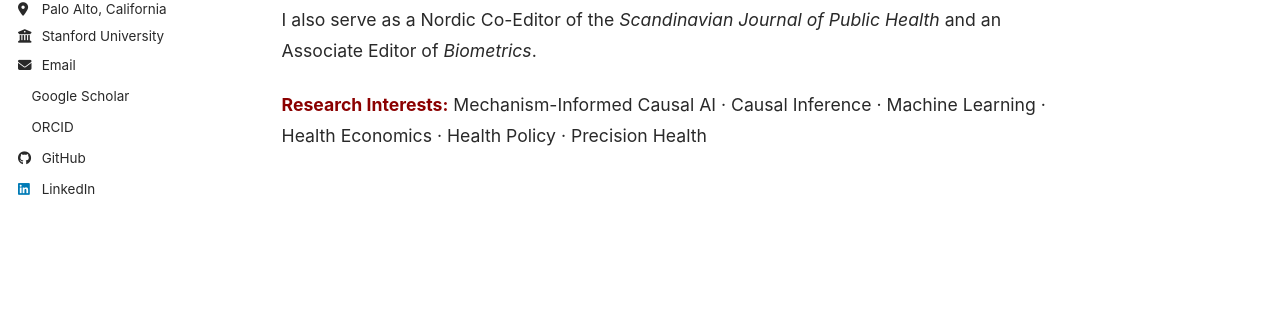
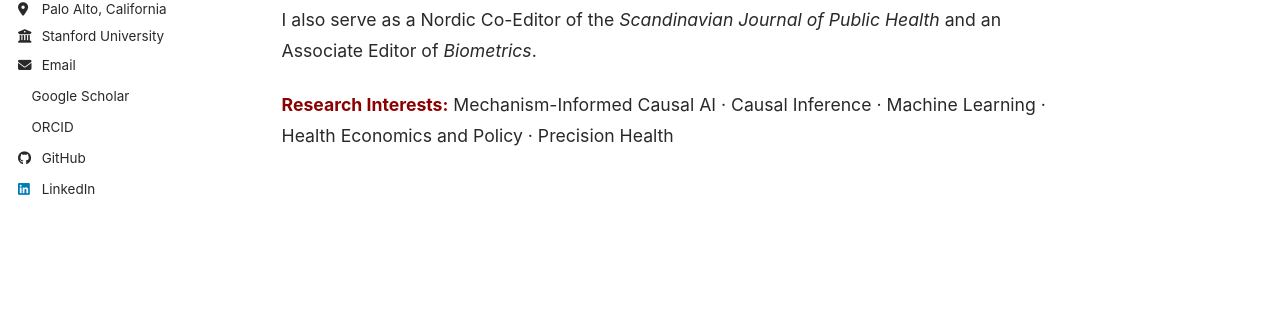
Before and after one commit to congca0/congca0.github.io, a Jekyll site: the page built from about.md, in a window 1280 px wide. Shown: the part 387-705 px from the top of the page. Built offline with Jekyll 4.4.1, drawn with Linux system fonts in a browser that asks for light colours; our own code applies the rules of GitHub Pages for plain Markdown files; a style sheet for code colours, icons or effects is not loaded.

Commit message:
Update about.md

```diff
--- a/about.md
+++ b/about.md
@@ -5,4 +5,4 @@ My research sits at the intersection of <strong style="color: #8B0000;">causal i
 
 I also serve as a Nordic Co-Editor of the *Scandinavian Journal of Public Health* and an Associate Editor of *Biometrics*.
 
-<strong style="color: #8B0000;">Research Interests:</strong> Mechanism-Informed Causal AI · Causal Inference · Machine Learning · Health Economics · Health Policy · Precision Health
+<strong style="color: #8B0000;">Research Interests:</strong> Mechanism-Informed Causal AI · Causal Inference · Machine Learning · Health Economics and Policy · Precision Health
```
